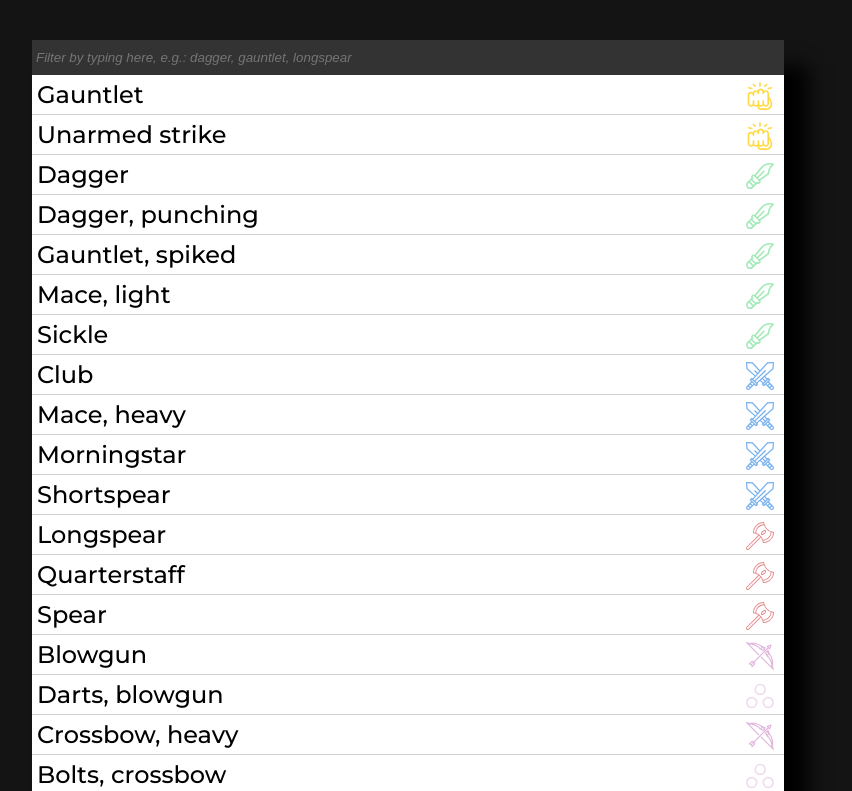
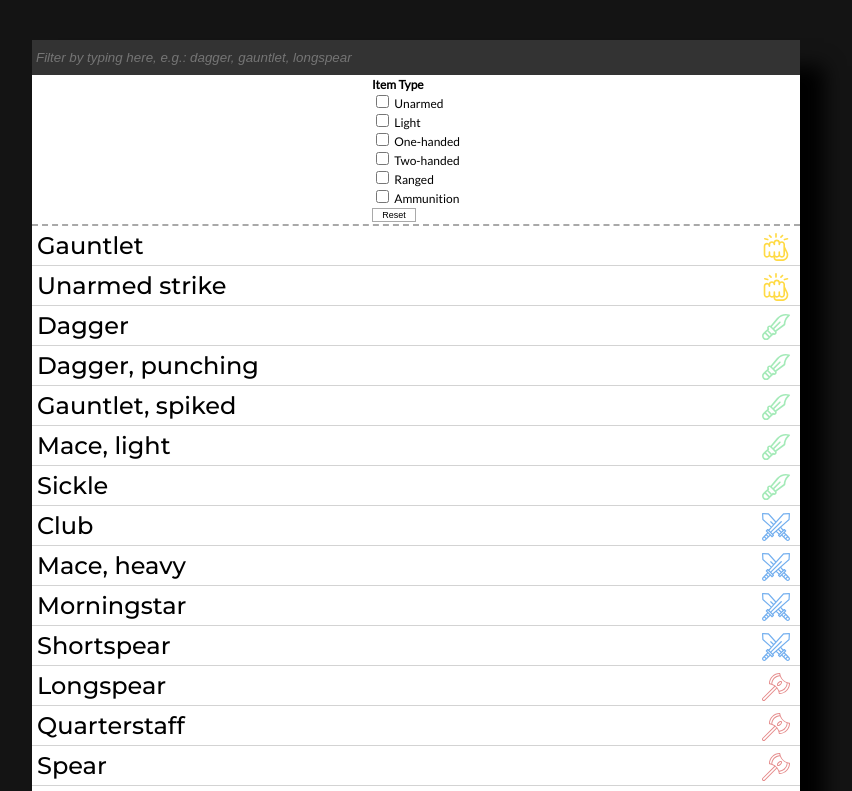
Before and after one commit to zbendas/PF-Equipment, a Vue app: page / in a window 1280 px wide. Shown: the top 791 px of the page, without its empty margins (232-1084 px from the left). Built offline with nearby package versions, Linux system fonts and the light colour scheme.

Commit message:
Implement basic filter functionality
Only supports `item_type` at this time

```diff
--- a/public/index.html
+++ b/public/index.html
@@ -5,7 +5,7 @@
     <meta http-equiv="X-UA-Compatible" content="IE=edge">
     <meta name="viewport" content="width=device-width,initial-scale=1.0">
     <link rel="icon" href="<%= BASE_URL %>favicon.ico">
-    <title>vue-equipment</title>
+    <title>Pathfinder Equipment Search</title>
   </head>
   <body>
     <noscript>
--- a/src/App.vue
+++ b/src/App.vue
@@ -7,11 +7,17 @@
                    v-on:focus="collapseAll"
             />
         </form>
+        <search-settings v-bind:category_name="category_name"
+                         v-bind:category_items="item_categories"
+                         v-bind:category_key="'item_type'"
+                         v-on:apply-filter="setFilter"
+        />
         <equipment-result v-for="item in items" :key="item.name"
                           v-bind:item="item"
-                          v-bind:filter="search_text"
+                          v-bind:search_text="search_text"
+                          v-bind:current_filter="current_filter"
                           v-bind:expanded="expanded_equipment[item.name]"
-                          v-on:show-equipment="(key) => { expanded_equipment[key] = !expanded_equipment[key] }"
+                          v-on:expand-equipment="(key) => { expanded_equipment[key] = !expanded_equipment[key] }"
         />
     </div>
 </template>
@@ -36,13 +42,26 @@
      */
 
     import EquipmentResult from "./components/EquipmentResult.vue"
+    import SearchSettings from "./components/SearchSettings";
 
     export default {
         name: "app",
         components: {
+            SearchSettings,
             EquipmentResult,
         },
-        computed: {},
+        computed: {
+            item_categories: function () {
+                let category_array = [];
+                this.items.forEach((value) => {
+                        category_array.push(value.item_type)
+                });
+                category_array = category_array.filter((item, index) => {
+                    return category_array.indexOf(item) === index;
+                });
+                return category_array;
+            }
+        },
         data: function () {
             return {
                 /**
@@ -320,15 +339,25 @@
                     "Sling": false,
                     "Bullets, sling": false
                 },
-                search_text: ""
+                category_name: "Item Type",
+                search_text: "",
+                current_filter: {
+                    "item_type": [],
+                    "damage_type": [],
+                }
             }
         },
         methods: {
             collapseAll: function () {
-                for(let key in this.expanded_equipment){
+                for (let key in this.expanded_equipment) {
+                    // noinspection JSUnfilteredForInLoop
                     this.expanded_equipment[key] = false;
                 }
-            }
+            },
+            setFilter: function (category_key, checkedItems) {
+                console.log(`setFilter(${category_key}, [${checkedItems.join(', ')}])`);
+                this.current_filter[category_key] = checkedItems;
+            },
         }
     };
 </script>
@@ -345,6 +374,7 @@
 
     .app-body
         min-height: 20vh
+        width: 60vw
         background-color: white
         margin: 5vh 20vw
         box-shadow: 25px 25px 19px -1px rgba(0, 0, 0, 0.5)
--- a/src/components/EquipmentIcon.vue
+++ b/src/components/EquipmentIcon.vue
@@ -22,6 +22,7 @@
 <style scoped lang="sass">
     .item_icon
         height: 32px
+        user-select: none
     img
         height: 28px
         margin: 4px 10px
--- a/src/components/EquipmentResult.vue
+++ b/src/components/EquipmentResult.vue
@@ -1,8 +1,7 @@
 <template>
     <div class="equipment_result"
-         v-on:mouseover="onHover"
          v-on:click="showItem"
-         v-show="isShown(item, filter)"
+         v-show="isShown(item, search_text) && isFiltered(item, current_filter)"
     >
         <div class="equipment_result_title">
             <div class="item_name"
@@ -21,34 +20,43 @@
     import EquipmentIcon from "./EquipmentIcon.vue";
 
     export default {
-        name: "EquipmentResult",
+        name: "equipment-result",
         components: {
             EquipmentDetail,
             EquipmentIcon
         },
         props: {
+            current_filter: Object,
+            expanded: Boolean,
             item: Object,
-            filter: String,
-            expanded: Boolean
+            search_text: String
         },
         computed: {},
         data: function () {
             return {};
         },
         methods: {
-            onHover: function (event) {
+            showItem: function () {
+                this.$emit('expand-equipment', this.item.name);
             },
-            showItem: function (event) {
-                this.$emit('show-equipment', this.item.name);
-            },
-            isShown: function (item, filter) {
-                let re = new RegExp(filter, 'gi');
+            isShown: function (item, search_text) {
+                let re = new RegExp(search_text, 'gi');
                 if (item.hasOwnProperty('alt_name')) {
                     return (re.test(item.name) || re.test(item.alt_name))
                 }
                 else {
                     return re.test(item.name)
                 }
+            },
+            isFiltered: function (item, current_filter) {
+                let item_type_flag = false, damage_type_flag = false;
+                if (current_filter["item_type"].includes(item.item_type) || current_filter["item_type"].length === 0) {
+                    item_type_flag = true;
+                }
+                if (current_filter["damage_type"].includes(item.damage_type) || current_filter["damage_type"].length === 0) {
+                    damage_type_flag = true;
+                }
+                return item_type_flag && damage_type_flag;
             }
         }
     }
--- /dev/null
+++ b/src/components/SearchCategory.vue
@@ -0,0 +1,56 @@
+<template>
+    <div class="search_category">
+        <div class="category_name">{{ category_name }}</div>
+        <form @submit.prevent>
+            <div v-for="(item, key) in category_items" :key="item + key.toString()">
+                <input type="checkbox"
+                       :title="item" :aria-label="item + ' checkbox'"
+                       :value="item"
+                       v-model="checkedItems"
+                       v-on:change="prepareFilter"
+                />
+
+                {{ item }}
+            </div>
+            <input type="button" @click.prevent v-on:click="() => { this.checkedItems = []; prepareFilter()}" value="Reset">
+        </form>
+    </div>
+</template>
+
+<script>
+    export default {
+        name: "search-category",
+        props: {
+            "category_name": String,
+            "category_key": String,
+            "category_items": Array,
+        },
+        data() {
+            return {
+                checkedItems: []
+            }
+        },
+        methods: {
+            prepareFilter: function () {
+                console.log(`prepareFilter(${this.category_key}, [${this.checkedItems.join(', ')}])`);
+                this.$emit('prepared-filter', this.category_key, this.checkedItems);
+            },
+        }
+    }
+</script>
+
+<style scoped lang="sass">
+    .search_category
+        font-size: 0.75em
+        .category_name
+            font-weight: bold
+    input[type="button"]
+        font-size: 0.75em
+        width: 50%
+        background: transparent
+        border: solid darkgray 1px
+    input[type="checkbox"]:checked
+        background: darkblue
+        border: solid darkgray 1px
+
+</style>
--- /dev/null
+++ b/src/components/SearchSettings.vue
@@ -0,0 +1,43 @@
+<template>
+    <div class="search_settings">
+        <search-category v-bind:category_name="category_name"
+                         v-bind:category_items="category_items"
+                         v-bind:category_key="category_key"
+                         v-on:prepared-filter="applyFilter"
+        />
+    </div>
+</template>
+
+<script>
+    import SearchCategory from "./SearchCategory";
+
+    export default {
+        components: {SearchCategory},
+        name: "search-settings",
+        props: {
+            category_name: String,
+            category_key: String,
+            category_items: Array
+        },
+        data() {
+            return {}
+        },
+        methods: {
+            applyFilter: function (category_key, checkedItems) {
+                console.log(`applyFilter(${category_key}, [${checkedItems.join(', ')}])`);
+                this.$emit('apply-filter', category_key, checkedItems);
+            }
+        }
+    }
+</script>
+
+<style scoped lang="sass">
+    .search_settings
+        font: normal 1em 'Lato', sans-serif
+        padding: 2px 0
+        border-bottom: dashed darkgray 2px
+        display: flex
+        flex-flow: row nowrap
+        justify-content: center
+        align-items: center
+</style>
```
Also changed, not shown: src/components/HelloWorld.vue (deleted, +0 -57 lines). Lines whose indentation alone changed are shown as unchanged.
